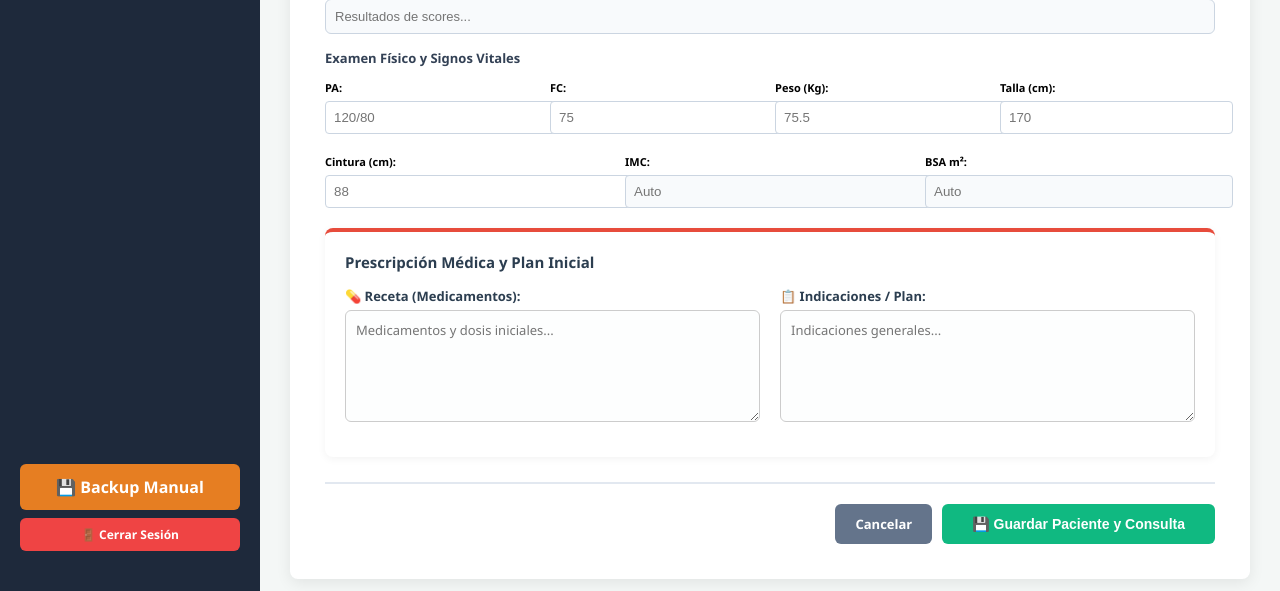
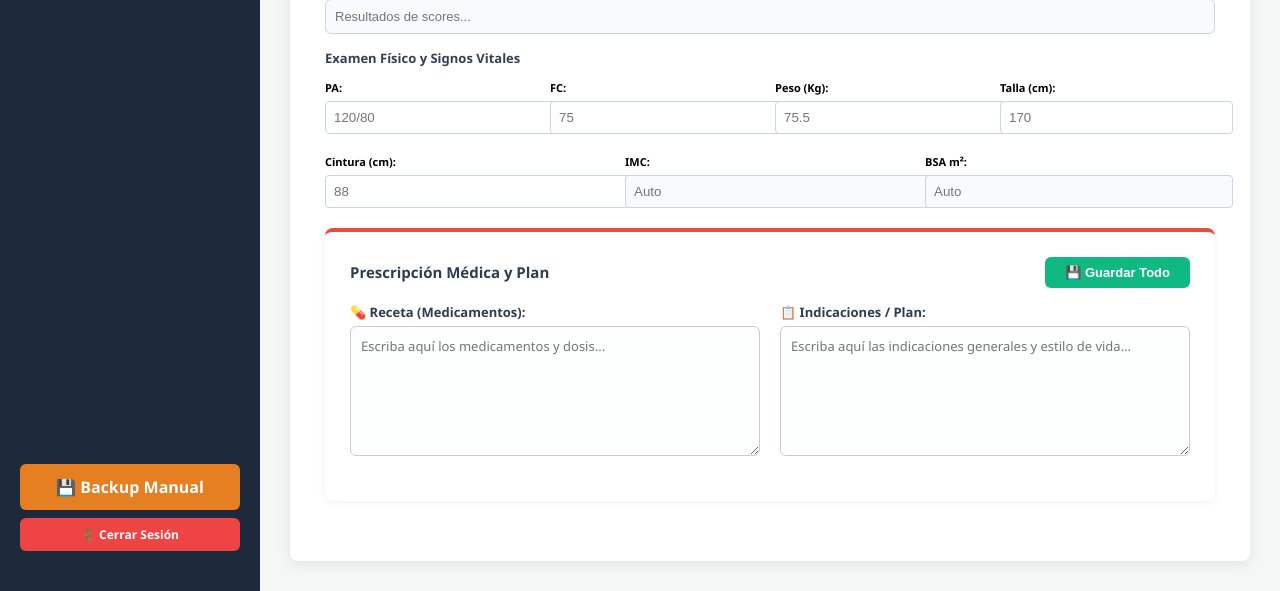
Before and after one commit to patriciafranco-web/CardiosysDraCeciliaMarecos, a Flask app: page /nuevo in a window 1280 px wide. Shown: the part 721-1312 px from the top of the page. Run offline with Flask 3, Linux system fonts and the light colour scheme; the visitor is signed in with stand-in values (Sample User, id 1).

Commit message:
Update nuevo_paciente.html

```diff
--- a/templates/nuevo_paciente.html
+++ b/templates/nuevo_paciente.html
@@ -167,25 +167,23 @@
                     <div style="flex: 1;"><label style="font-size: 11px; font-weight: bold;">BSA m²:</label><input type="text" id="form_bsa" placeholder="Auto" style="width: 100%; padding: 8px; margin-top: 4px; border: 1px solid #cbd5e1; border-radius: 4px; background: #f8fafc;" readonly></div>
                 </div>
 
-                <!-- PRESCRIPCIÓN MÉDICA Y PLAN INICIAL (ESTILO IDÉNTICO A LA FICHA) -->
-                <div style="background: white; padding: 20px; border-radius: 8px; box-shadow: 0 2px 8px rgba(0,0,0,0.05); border-top: 4px solid #e74c3c; margin-bottom: 25px;">
-                    <h4 style="margin-top: 0; font-size: 15px; color: #2c3e50; margin-bottom: 15px;">Prescripción Médica y Plan Inicial</h4>
-                    <div style="display: flex; gap: 20px; margin-bottom: 10px;">
+                <!-- PRESCRIPCIÓN MÉDICA Y PLAN (CON EL BOTÓN GUARDAR TODO) -->
+                <div style="background: white; padding: 25px; border-radius: 8px; box-shadow: 0 2px 8px rgba(0,0,0,0.05); border-top: 4px solid #e74c3c; margin-bottom: 25px;">
+                    <div style="display: flex; justify-content: space-between; align-items: center; margin-bottom: 15px;">
+                        <h3 style="margin: 0; font-size: 15px; color: #2c3e50;">Prescripción Médica y Plan</h3>
+                        <button type="submit" style="background: #10b981; color: white; border: none; padding: 8px 20px; border-radius: 6px; font-weight: bold; cursor: pointer; font-size: 13px;">💾 Guardar Todo</button>
+                    </div>
+
+                    <div style="display: flex; gap: 20px; margin-bottom: 15px;">
                         <div style="flex: 1;">
                             <label style="font-weight: bold; font-size: 13px; color: #2c3e50; display: block; margin-bottom: 5px;">💊 Receta (Medicamentos):</label>
-                            <textarea name="tratamiento_actual" rows="5" placeholder="Medicamentos y dosis iniciales..." style="width: 100%; padding: 10px; border: 1px solid #ccc; border-radius: 6px; box-sizing: border-box; font-family: inherit; font-size: 13px; background: #fdfefe;"></textarea>
+                            <textarea name="tratamiento_actual" rows="6" placeholder="Escriba aquí los medicamentos y dosis..." style="width: 100%; padding: 10px; border: 1px solid #ccc; border-radius: 6px; box-sizing: border-box; font-family: inherit; font-size: 13px; background: #fdfefe;"></textarea>
                         </div>
                         <div style="flex: 1;">
                             <label style="font-weight: bold; font-size: 13px; color: #2c3e50; display: block; margin-bottom: 5px;">📋 Indicaciones / Plan:</label>
-                            <textarea name="indicaciones_actual" rows="5" placeholder="Indicaciones generales..." style="width: 100%; padding: 10px; border: 1px solid #ccc; border-radius: 6px; box-sizing: border-box; font-family: inherit; font-size: 13px; background: #fdfefe;"></textarea>
+                            <textarea name="indicaciones_actual" rows="6" placeholder="Escriba aquí las indicaciones generales y estilo de vida..." style="width: 100%; padding: 10px; border: 1px solid #ccc; border-radius: 6px; box-sizing: border-box; font-family: inherit; font-size: 13px; background: #fdfefe;"></textarea>
                         </div>
                     </div>
-                </div>
-
-                <!-- Botones de Acción -->
-                <div style="display: flex; justify-content: flex-end; gap: 10px; border-top: 2px solid #e2e8f0; padding-top: 20px;">
-                    <a href="/" style="background: #64748b; color: white; padding: 10px 20px; border-radius: 6px; text-decoration: none; font-weight: bold; font-size: 13px; display: inline-flex; align-items: center;">Cancelar</a>
-                    <button type="submit" style="background: #10b981; color: white; border: none; padding: 12px 30px; border-radius: 6px; font-weight: bold; cursor: pointer; font-size: 14px;">💾 Guardar Paciente y Consulta</button>
                 </div>
             </form>
         </div>
```
